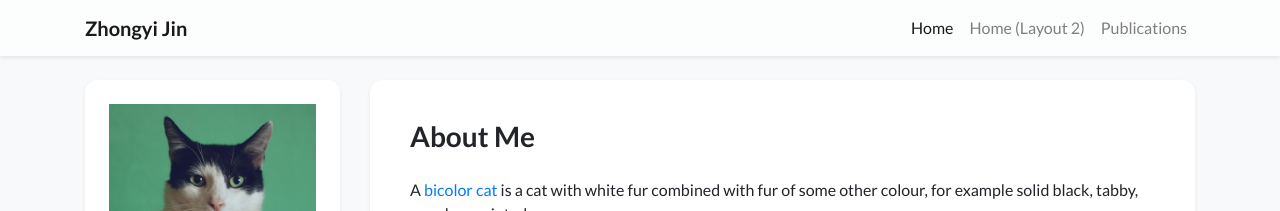
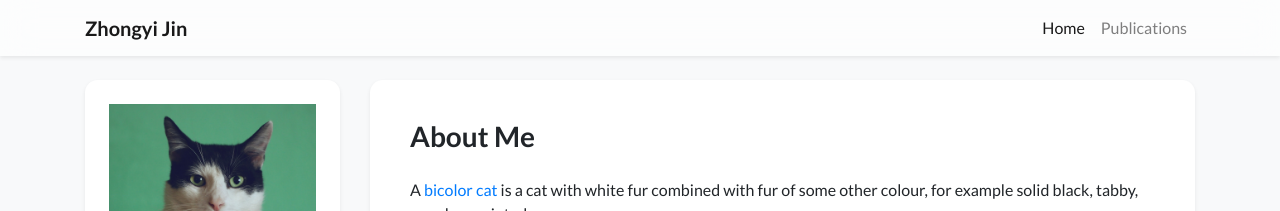
Before and after one commit to zhongyi-jin/zhongyi-jin.github.io, a Jekyll site: the page built from index.html, in a window 1280 px wide. Shown: the top 211 px of the page. Built offline with Jekyll 4.4.1, drawn with Linux system fonts in a browser that asks for light colours; nearby versions of some CDN libraries; a style sheet for code colours, icons or effects is not loaded.

Commit message:
Update navigation.yml

```diff
--- a/_data/navigation.yml
+++ b/_data/navigation.yml
@@ -1,10 +1,10 @@
 pages:
 # NOTE: `name` field must match the `navbar_title` field in the page's front matter to ensure the correct page is highlighted in the navbar.
 #       For example, the `navbar_title` field in `showcase.html` is "Showcase" and the `name` field here should also be "Showcase"
+# - name: Home
+#   url: /
 - name: Home
   url: /
-- name: Home (Layout 2)
-  url: /index_layout2
 - name: Publications
   url: /publications
 # - name: Blog
```
